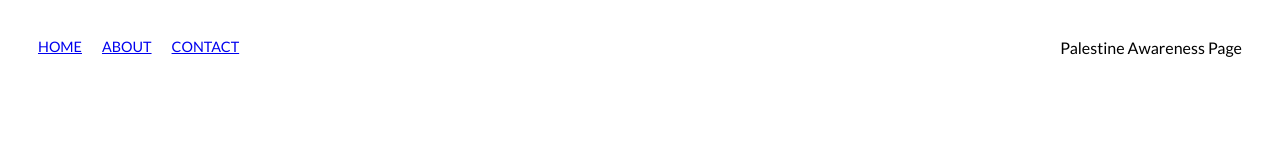
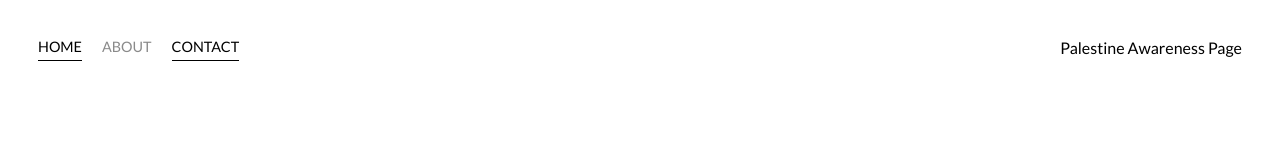
Before and after one commit to Abdur-Rasheed/PalestineAwareness, a plain HTML site: page index.html in a window 1280 px wide. Drawn offline with Linux system fonts and the light colour scheme.

Commit message:
This adds the effects on the pictures and the courser

```diff
--- a/styles.css
+++ b/styles.css
@@ -23,3 +23,26 @@ body {
     text-transform: uppercase;
     font-size: 0.9rem;
   }
+  .nav-link-wrapper {
+    height: 22px;
+    border-bottom: 1px solid transparent;
+    transition: border-bottom 0.5s;
+  }
+
+  .active-nav-link {
+    border-bottom: 1px solid black;
+  }
+
+  .active-nav-link a {
+    color: black !important;
+  }
+
+  .nav-link-wrapper a {
+    color: #8a8a8a;
+    text-decoration: none;
+    transition: color 0.5s;
+  }
+
+  .nav-link-wrapper:hover {
+    border-bottom: 1px solid black;
+  }
```
